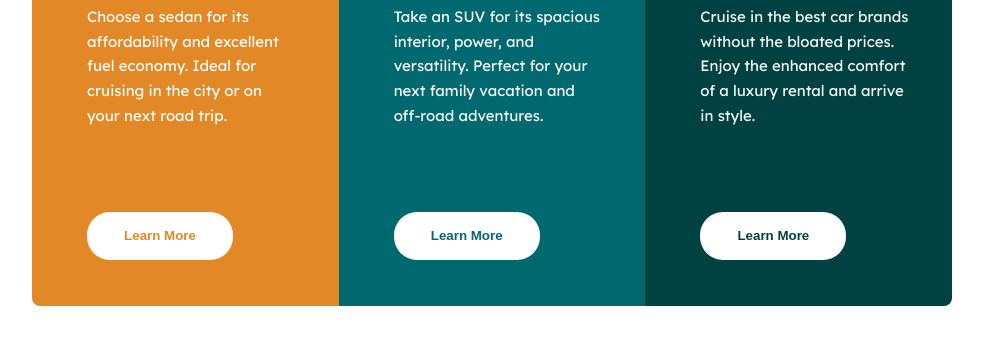
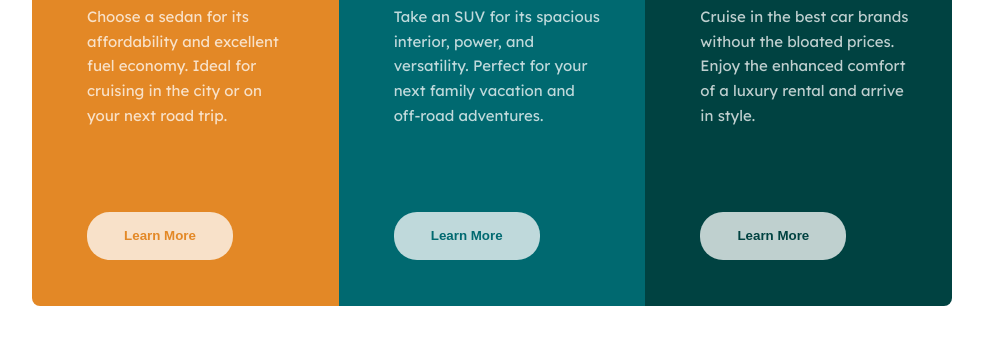
Before and after one commit to sulabh007/3-column-preview-card-component-css-and-html, a plain HTML site: page index.html in a window 1280 px wide. Shown: the part 352-696 px from the top of the page, without its empty margins (148-1131 px from the left). Drawn offline with Linux system fonts and the light colour scheme.

Commit message:
Update index.html

```diff
--- a/index.html
+++ b/index.html
@@ -20,8 +20,9 @@
     body{
       font-family: 'Lexend Deca', sans-serif;
       height: 100%;
-      color: white;
+      color:  hsla(0, 0%, 100%, 0.75);
       font-size: 15px;
+      background-color:  hsla(0, 0%, 100%, 0.75);
     }
     .box{
       display: flex;
@@ -63,9 +64,6 @@
       }
     }
     @media(min-width:500px){
-      body{
-        height: 100%;
-      }
       .container{
         width: 920px;
         height: 500px;
@@ -101,7 +99,7 @@
       width: 146px;
       height: 48px;
       border-radius: 23px;
-      background-color: white;
+      background-color: hsla(0, 0%, 100%, 0.75);
       border: 0;
       cursor: pointer;
       font-weight: 700;
@@ -113,11 +111,11 @@
       background-color: transparent;
       outline: solid;
       outline-width: 2px;
-      outline-color: white;
+      outline-color: hsla(0, 0%, 100%, 0.75);
 
     }
     #button1:hover, #button2:hover, #button3:hover{
-      color: white;
+      color: hsla(0, 0%, 100%, 0.75);
     }
 
     #button1{
```
Lines whose indentation alone changed are shown as unchanged.
